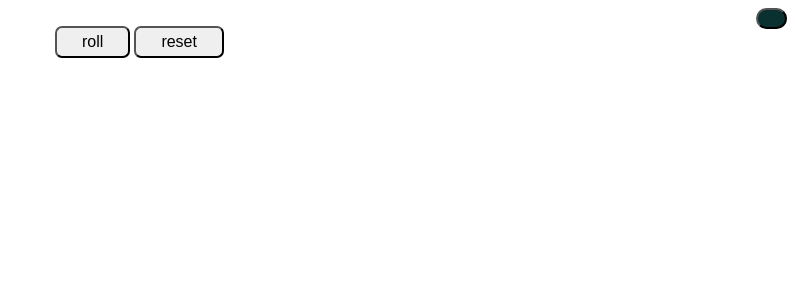
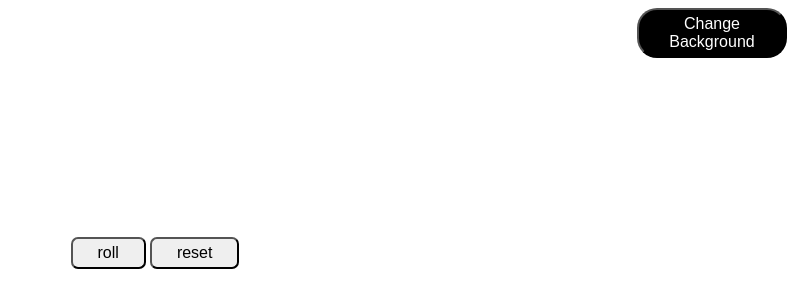
Before and after one commit to KAYODE-00/random-number-generator, a plain HTML site: page index.html in a window 1280 px wide. Shown: the whole page, without its empty margins (485-1280 px from the left). Drawn offline with Linux system fonts and the light colour scheme.

Commit message:
new commit for random number

```diff
--- a/index.html
+++ b/index.html
@@ -6,7 +6,7 @@
         <link rel="stylesheet" href="style.css">
     </head>
     <body id="body" onclick="bodyC">
-    <button id= "changeBtn"  onclick="changeBackground()"></button>
+    <button id= "changeBtn"  onclick="changeBackground()">Change Background</button>
     <label id="myLabel"></label> <br>
     <button id= "myButton">roll</button>
     <button id= "resetBtn" onclick="resetbtn()">reset</button>
--- a/style.css
+++ b/style.css
@@ -6,15 +6,17 @@ body{
     float: right;
     border-radius: 20px;
     padding: 4px;
-    background-color: #0b3030;
-    width: 31px;
-    height: 21px;
+    background-color: #000000;
+    width: 150px;
+    height: 50px;
     box-shadow: inset;
+    color: white;
 }
 Button{
     font-size: 1em;
     padding: 5px 25px;
     border-radius: 7px;
+    transition: all ease 0.3s;
 }
 Button:hover{
     background-color: #0b3030;
@@ -26,3 +28,9 @@ Button:hover{
 myLabel{
 font-size: 21em;
 }
+label{
+    padding: 20px;
+    width: 20px;
+    height: 20px;
+    font-size: 200px;
+}
```
